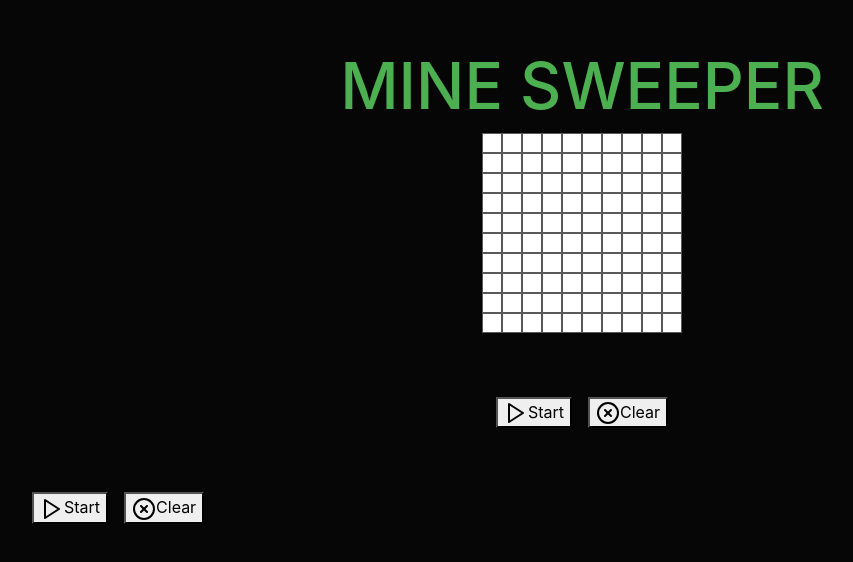
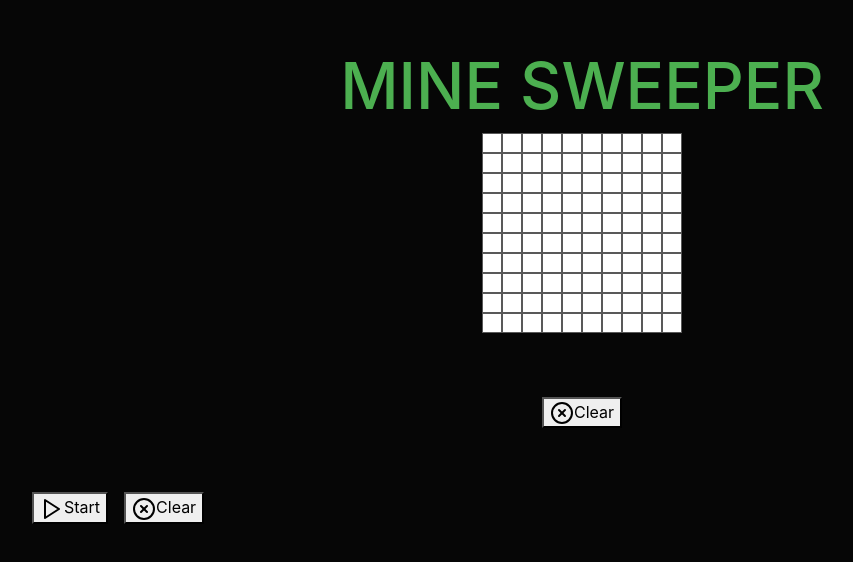
Before and after one commit to jessemadsen1/minesweeper, a React (Create React App) app: page / in a window 1280 px wide. Shown: the top 562 px of the page, without its empty margins (58-911 px from the left). Built offline with nearby package versions, Linux system fonts and the light colour scheme.

Commit message:
div colors working

```diff
--- a/src/App.tsx
+++ b/src/App.tsx
@@ -50,15 +50,16 @@ const App: FC = () => {
     return initTiles();
   });
 
-  const [running, setRunning] = useState(false);
-  const runningRef = useRef(running);
-  runningRef.current = running;
+  const [divColor, setDivColor] = useState('blue');
 
-  const runSimulation = useCallback((grid: any) => {
-    if (!runningRef.current) {
-      return;
-    }
-  }, []);
+const bombTiles = (): number[][] => {
+  setDivColor('red')
+  const rows = [];
+  for (let i = 0; i < numRows; i++) {
+    rows.push(Array.from(Array(numCols), () => 1));
+  }
+  return rows;
+};
 
   return (
     <div className="container has-text-centered py-5">
@@ -88,7 +89,7 @@ const App: FC = () => {
               style={{
                 width: 20,
                 height: 20,
-                backgroundColor: grid[i][k] ? "#F68E5F" : undefined,
+                backgroundColor: grid[i][k] ? divColor  : "#FFFFFF",
                 border: "1px solid #595959",
               }}
             ></div>
@@ -97,19 +98,6 @@ const App: FC = () => {
       </div>
 
       <div className="buttons is-centered pt-5">
-        <button
-          className="button start-game mx-2"
-          onClick={() => {
-            setRunning(!running);
-            if (!running) {
-              runningRef.current = true;
-            }
-          }}
-        >
-          <span className="icon">{running ? <Pause /> : <Play />}</span>
-          <span>{running ? "Stop" : "Start"}</span>
-        </button>
-
         <button
           className="button mx-2"
           onClick={() => {
```
